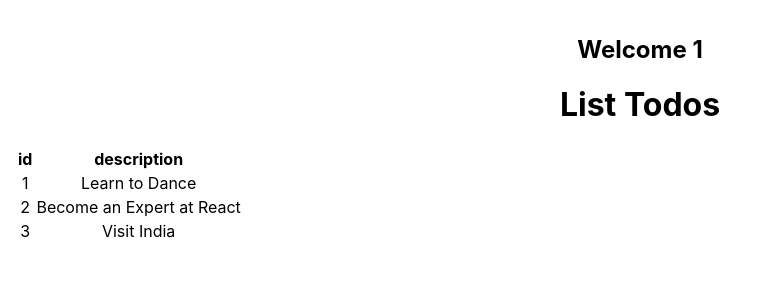
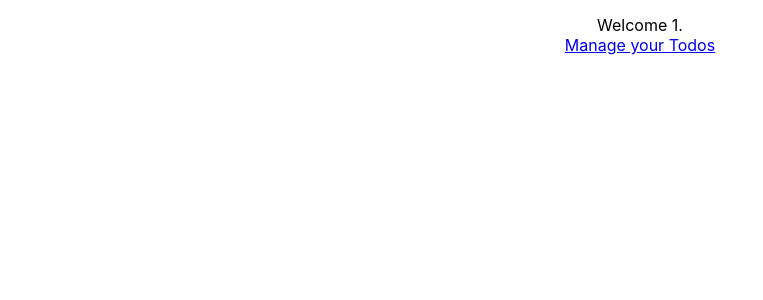
Before and after one commit to TechBrenda/todo-app, a React (Create React App) app in the folder todo-app/: page /welcome/1 in a window 1280 px wide. Shown: the top 300 px of the page, without its empty margins (0-763 px from the left). Built offline with nearby package versions, Linux system fonts and the light colour scheme.

Commit message:
Added link to TodoList

```diff
--- a/todo-app/src/components/todo/Welcome.js
+++ b/todo-app/src/components/todo/Welcome.js
@@ -1,12 +1,12 @@
 import React, { Component } from 'react'
-import TodoList from './TodoList'
+import { Link } from 'react-router-dom'
 
 class Welcome extends Component {
   render () {
     return (
       <div>
-        <h2>Welcome {this.props.match.params.name}</h2>
-        <TodoList />
+        Welcome {this.props.match.params.name}.<br />
+        <Link to='/todo'>Manage your Todos</Link>
       </div>
     )
   }
```
